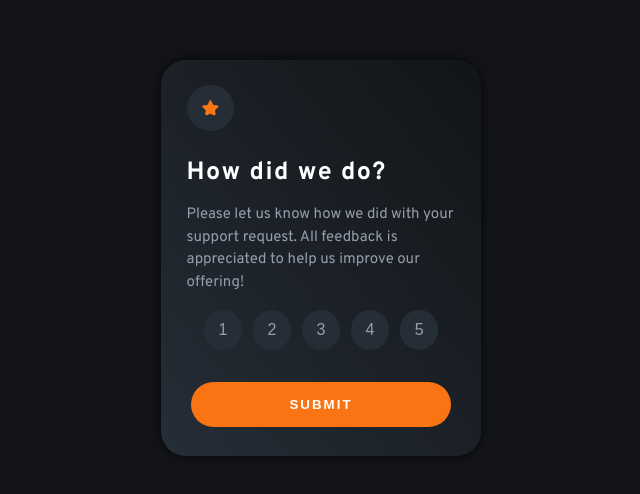
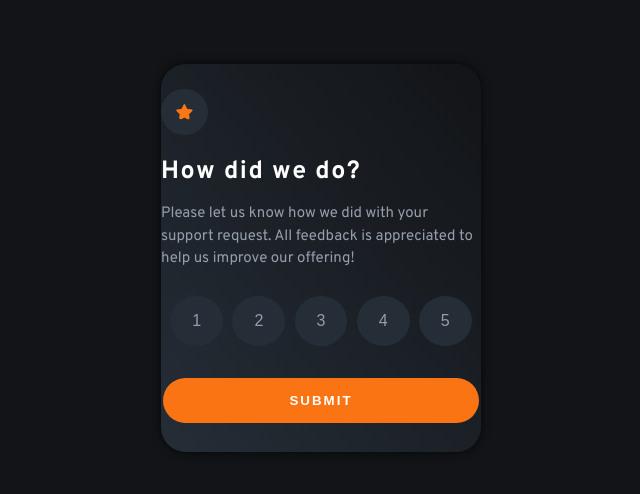
Before and after one commit to kadheryna/interactive-rating-component, a website built with Parcel: page src/index.html in a window 1280 px wide. Shown: the part 142-636 px from the top of the page, without its empty margins (319-959 px from the left). Built offline with nearby package versions, Linux system fonts and the light colour scheme.

Commit message:
Change boxes padding

```diff
--- a/src/Styles/after.scss
+++ b/src/Styles/after.scss
@@ -8,16 +8,16 @@
 	.box__selected {
 		background-image: linear-gradient(to top right, $dark, $body-color);
 		display: flex;
+		flex-direction: column;
+		justify-content: space-evenly;
 		border-radius: 25px;
 		box-shadow: rgb(0 0 0 / 73%) 0 0 10px 0;
-		flex-direction: column;
-		justify-content: space-evenly;
 
 		.selected__info {
 			display: flex;
 			flex-direction: column;
 			text-align: center;
-			padding: 30px;
+			padding: 9%;
 
 			.info__image {
 				margin-bottom: 30px;
@@ -29,6 +29,7 @@
 			}
 
 			.result {
+				font-size: 15px;
 				background-color: $dark;
 				color: $primary-color;
 				border-color: transparent;
--- a/src/Styles/before.scss
+++ b/src/Styles/before.scss
@@ -6,7 +6,7 @@
 	max-width: 40vw;
 
 	.star {
-		padding: 25px 0 5px;
+		padding: 8% 0 0;
 		.star__image {
 			background-color: $dark;
 			border-radius: 35px;
@@ -16,27 +16,29 @@
 	.box__rating {
 		background-image: linear-gradient(to top right, $dark, $body-color);
 		display: flex;
+		flex-direction: column;
+		justify-content: space-between;
+		padding: 9;
 		border-radius: 25px;
 		box-shadow: rgb(0 0 0 / 73%) 0 0 10px 0;
-		flex-direction: column;
-		justify-content: space-evenly;
+
 		.rating__content {
 			display: flex;
 			flex-direction: column;
-			padding: 0 8%;
+			padding: 0 0 8%;
 		}
 		.rating__numbers {
 			display: flex;
 			flex-direction: row;
 			justify-content: space-evenly;
-			padding: 5% 10% 8%;
+			padding: 0 0 8%;
 
 			.number__btn {
 				background-color: $dark;
 				color: $medium;
 				font-size: 16px;
 				border-color: transparent;
-				padding: 3.5% 5%;
+				padding: 14px 20px;
 				border-radius: 50%;
 				cursor: pointer;
 			}
@@ -66,7 +68,7 @@
 				letter-spacing: 2px;
 				border-color: transparent;
 				border-radius: 35px;
-				padding: 2% 30%;
+				padding: 1% 39%;
 				height: 45px;
 				cursor: pointer;
 			}
```
